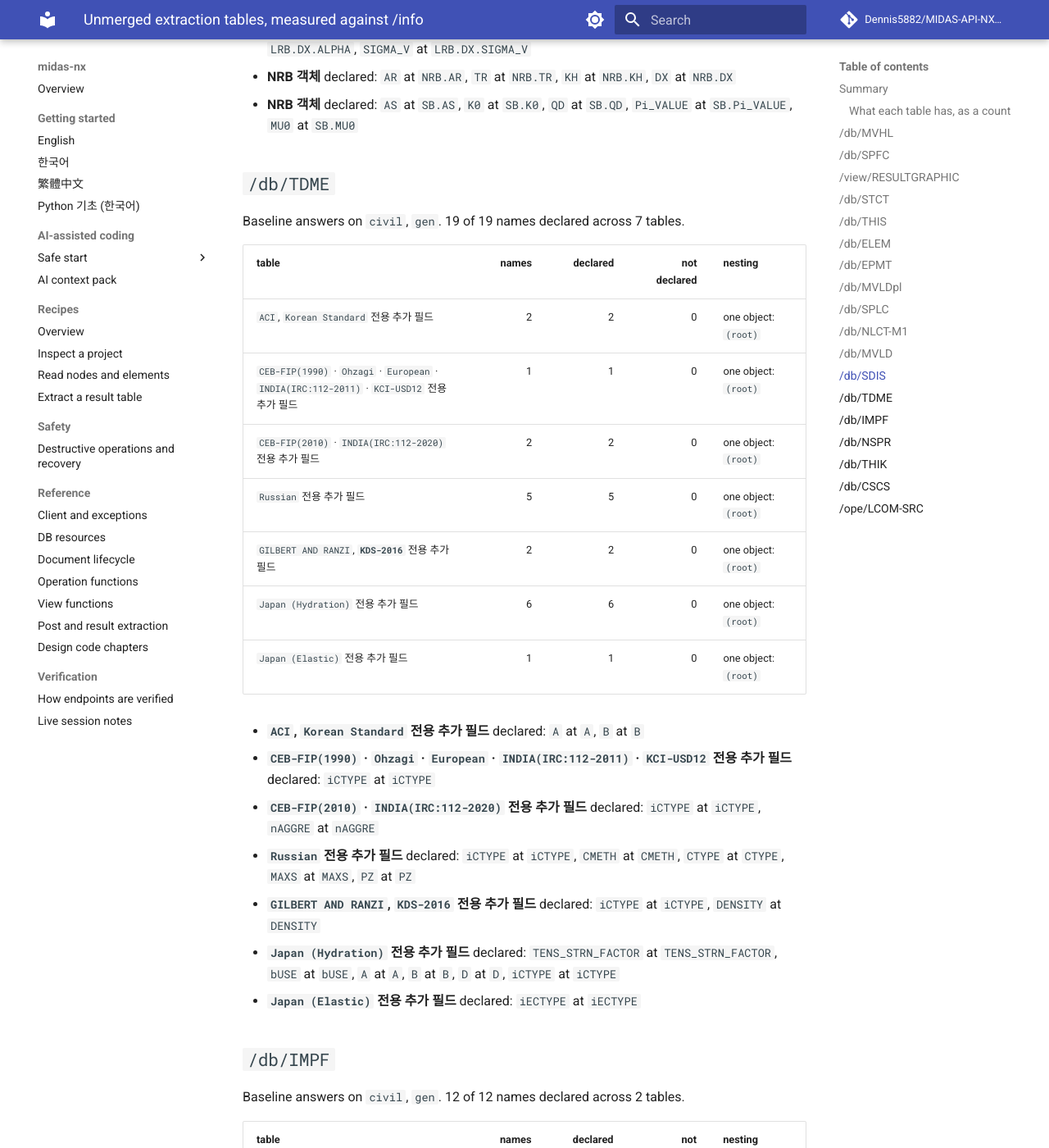
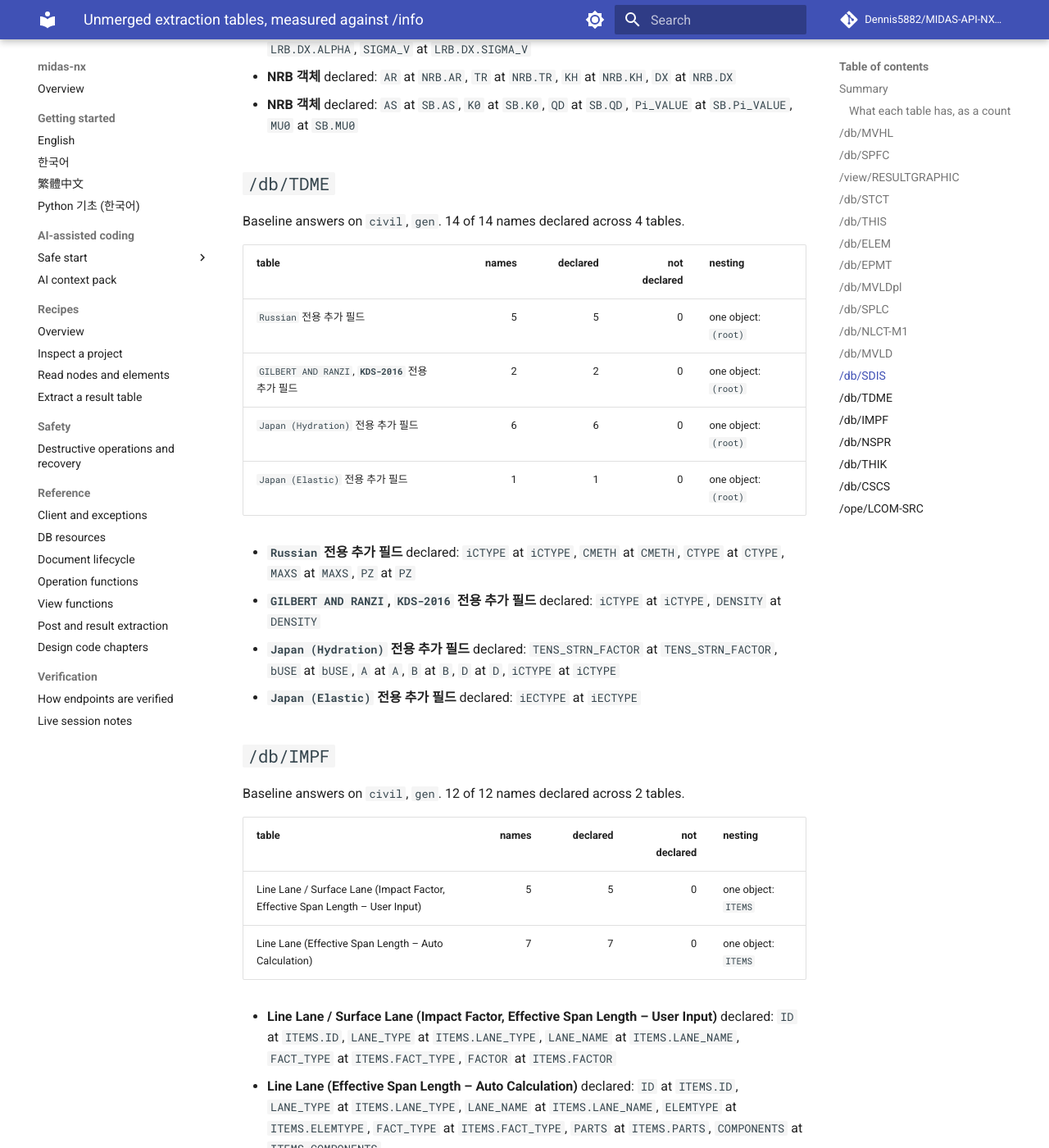
Before and after one commit to Dennis5882/MIDAS-API-NX-SDK, an MkDocs documentation site: the page built from docs/unmerged_tables_against_info.md, in a window 1280 px wide and 1400 px high, scrolled down 17534 px. Shown: the whole window at 82% size. Built offline with MkDocs 1.6.1 and Material for MkDocs 9.7.7, drawn with Linux system fonts in a browser that asks for light colours; comment, search, counter and statistics services are not loaded; some of the changed text lies outside the part shown.

Commit message:
fix(contracts): clear three merged TDME waivers
Remove stale unmerged-table markers for three time-dependent material tables that are already represented as explicit variants. This keeps the measured Task E backlog aligned with the actual contract surface.

```diff
--- a/docs/unmerged_tables_against_info.md
+++ b/docs/unmerged_tables_against_info.md
@@ -44,26 +44,26 @@ not the same finding as a source that is absent.
 | [`/db/NLCT-M1`](#dbnlctm1) | 2 | 23 | 23 | 100% |
 | [`/db/MVLD`](#dbmvld) | 4 | 21 | 21 | 100% |
 | [`/db/SDIS`](#dbsdis) | 3 | 21 | 21 | 100% |
-| [`/db/TDME`](#dbtdme) | 7 | 19 | 19 | 100% |
+| [`/db/TDME`](#dbtdme) | 4 | 14 | 14 | 100% |
 | [`/db/IMPF`](#dbimpf) | 2 | 12 | 12 | 100% |
 | [`/db/NSPR`](#dbnspr) | 4 | 12 | 12 | 100% |
 | [`/db/THIK`](#dbthik) | 1 | 11 | 11 | 100% |
 | [`/db/CSCS`](#dbcscs) | 1 | 9 | 9 | 100% |
 | [`/ope/LCOM-SRC`](#opelcomsrc) | 1 | 5 | -- | n/a |
-| **total** | **90** | **596** | **527** | **88%** |
+| **total** | **87** | **591** | **522** | **88%** |
 
-Of the **528** names on endpoints `/info` answers for, **527** are declared (99%) and **1** is not. The remaining **68** names sit on 11 tables of two endpoints `/info` does not serve at all.
+Of the **523** names on endpoints `/info` answers for, **522** are declared (99%) and **1** is not. The remaining **68** names sit on 11 tables of two endpoints `/info` does not serve at all.
 
 ### What each table has, as a count
 
 | what the measurement found | tables |
 | --- | ---: |
-| whole table, one object | 50 |
+| whole table, one object | 47 |
 | whole table, several objects | 3 |
 | whole table, scattered | 25 |
 | partly declared | 1 |
 | out of reach | 11 |
-| **all** | **90** |
+| **all** | **87** |
 
 *one object* means `/info` has a single object holding every name in that table; *scattered* means it declares them all but under no common parent, so the table's shape is not something the baseline confirms. Neither is a recommendation -- a table with two sources still needs its manual section read before anything moves.
 
@@ -314,21 +314,15 @@ Baseline answers on `gen`. 21 of 21 names declared across 3 tables.
 
 ## `/db/TDME`
 
-Baseline answers on `civil`, `gen`. 19 of 19 names declared across 7 tables.
+Baseline answers on `civil`, `gen`. 14 of 14 names declared across 4 tables.
 
 | table | names | declared | not declared | nesting |
 | --- | ---: | ---: | ---: | --- |
-| `ACI`, `Korean Standard` 전용 추가 필드 | 2 | 2 | 0 | one object: `(root)` |
-| `CEB-FIP(1990)` · `Ohzagi` · `European` · `INDIA(IRC:112-2011)` · `KCI-USD12` 전용 추가 필드 | 1 | 1 | 0 | one object: `(root)` |
-| `CEB-FIP(2010)` · `INDIA(IRC:112-2020)` 전용 추가 필드 | 2 | 2 | 0 | one object: `(root)` |
 | `Russian` 전용 추가 필드 | 5 | 5 | 0 | one object: `(root)` |
 | `GILBERT AND RANZI`, **`KDS-2016`** 전용 추가 필드 | 2 | 2 | 0 | one object: `(root)` |
 | `Japan (Hydration)` 전용 추가 필드 | 6 | 6 | 0 | one object: `(root)` |
 | `Japan (Elastic)` 전용 추가 필드 | 1 | 1 | 0 | one object: `(root)` |
 
-- **`ACI`, `Korean Standard` 전용 추가 필드** declared: `A` at `A`, `B` at `B`
-- **`CEB-FIP(1990)` · `Ohzagi` · `European` · `INDIA(IRC:112-2011)` · `KCI-USD12` 전용 추가 필드** declared: `iCTYPE` at `iCTYPE`
-- **`CEB-FIP(2010)` · `INDIA(IRC:112-2020)` 전용 추가 필드** declared: `iCTYPE` at `iCTYPE`, `nAGGRE` at `nAGGRE`
 - **`Russian` 전용 추가 필드** declared: `iCTYPE` at `iCTYPE`, `CMETH` at `CMETH`, `CTYPE` at `CTYPE`, `MAXS` at `MAXS`, `PZ` at `PZ`
 - **`GILBERT AND RANZI`, **`KDS-2016`** 전용 추가 필드** declared: `iCTYPE` at `iCTYPE`, `DENSITY` at `DENSITY`
 - **`Japan (Hydration)` 전용 추가 필드** declared: `TENS_STRN_FACTOR` at `TENS_STRN_FACTOR`, `bUSE` at `bUSE`, `A` at `A`, `B` at `B`, `D` at `D`, `iCTYPE` at `iCTYPE`
```
Also changed, not shown: docs/codex_handoff_prompt.md (+6 -4 lines), 1 other file.
